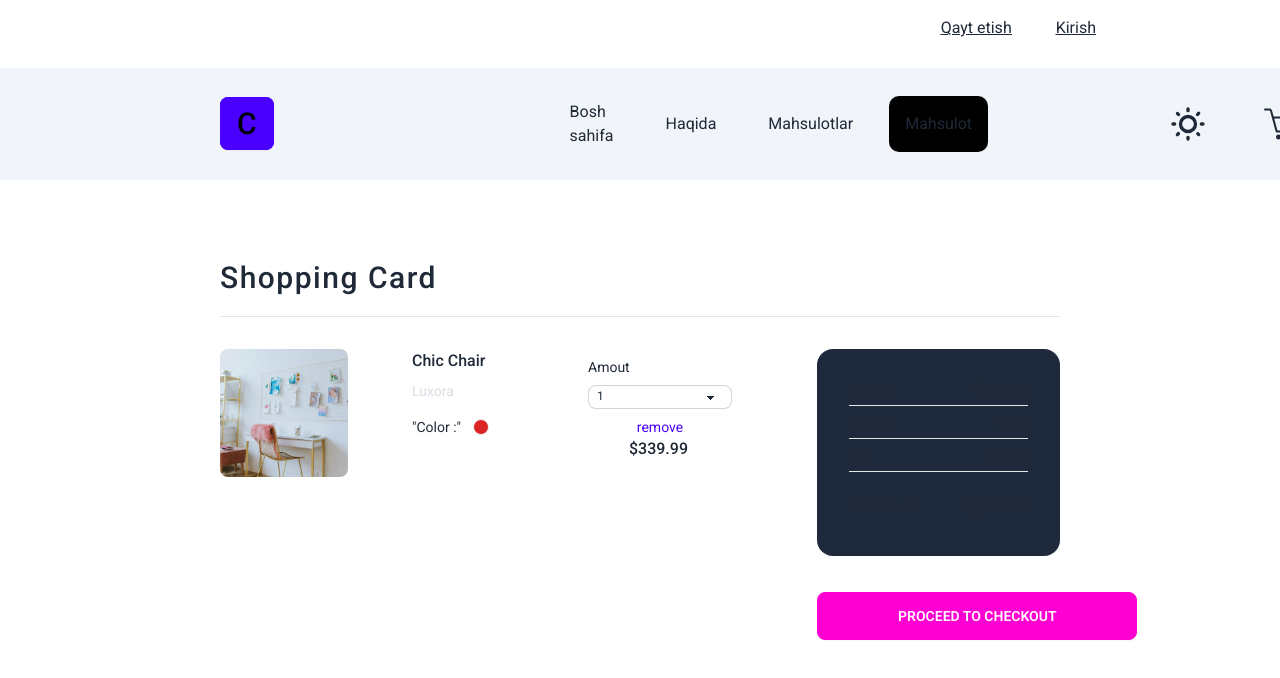
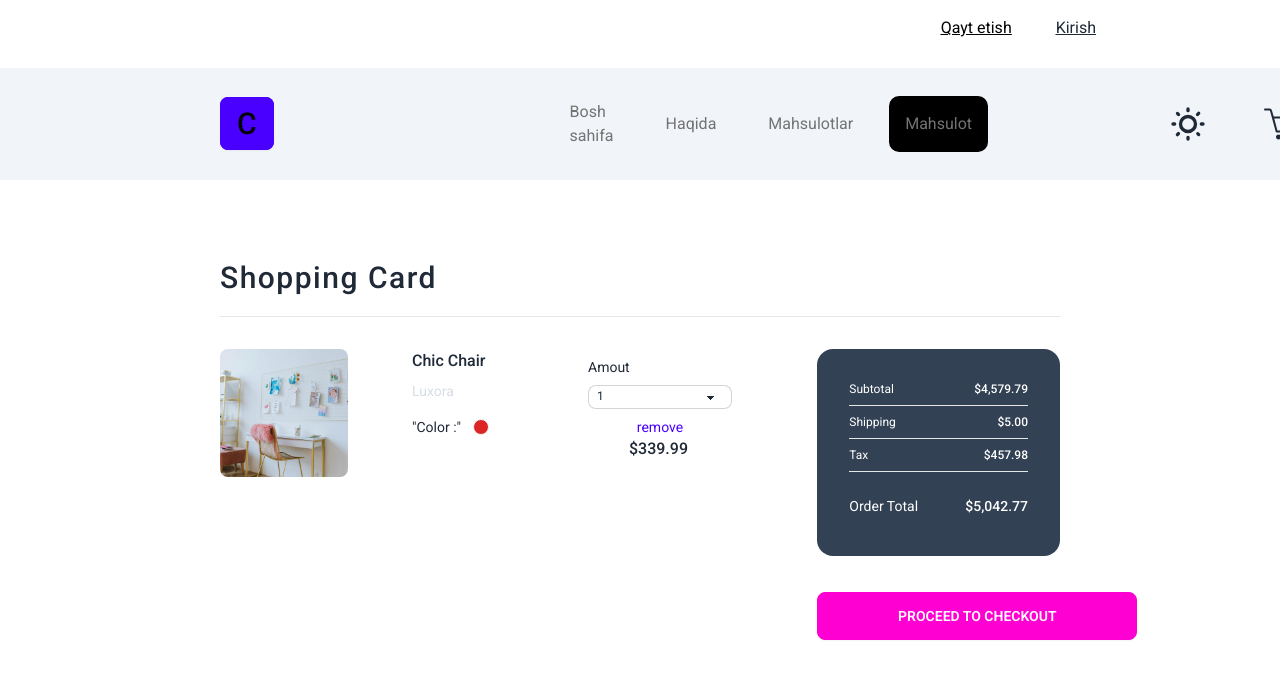
Before and after one commit to Zuhriddin1/Web-page, a React (Vite) app: page /basket in a window 1280 px wide. Shown: the top 678 px of the page. Built offline with nearby package versions, Linux system fonts and the light colour scheme.

Commit message:
Theme Context end

```diff
--- a/src/App.jsx
+++ b/src/App.jsx
@@ -1,6 +1,6 @@
 import "./i18n";
 import { Route, Routes, useNavigate } from "react-router-dom";
-import { useContext, useEffect, useState } from "react";
+import { createContext, useContext, useEffect, useState } from "react";
 import Login from "./pages/LogIn/Login";
 import Register from "./pages/Register/Register.jsx";
 import Home from "./pages/Home/Home";
@@ -8,7 +8,9 @@ import Products from "./pages/Products/Products";
 import Basket from "./components/Basket/Basket";
 import About from "./pages/About/About";
 import Detail from "./pages/PageDetale/Detail";
+export const ThemeContext = createContext();
 function App() {
+  const [theme, setTheme] = useState("light");
   const [token, setToken] = useState(localStorage.getItem("token"));
   useEffect(() => {
     const storedToken = localStorage.getItem("token");
@@ -16,8 +18,18 @@ function App() {
       setToken(storedToken);
     }
   }, []);
+  useEffect(() => {
+    if (localStorage.getItem("theme")) {
+      setTheme(localStorage.getItem("theme"));
+    }
+  }, []);
+  useEffect(() => {
+    document.querySelector("html").setAttribute("data-theme", theme);
+  }, [theme]);
+
   return (
     <>
+      <ThemeContext.Provider value={{ theme, setTheme }}>
         <Routes>
           <Route path="/login" element={<Login />} />
           <Route path="/register" element={<Register />} />
@@ -28,6 +40,7 @@ function App() {
           <Route path="/product/:id" element={<Detail></Detail>}></Route>
           <Route path="*" element={<Error />} />
         </Routes>
+      </ThemeContext.Provider>
     </>
   );
 }
--- a/src/components/AboutText/Text.jsx
+++ b/src/components/AboutText/Text.jsx
@@ -1,9 +1,16 @@
+import { useContext } from "react";
 import { useTranslation } from "react-i18next";
+import { ThemeContext } from "../../App";
 function Text() {
   const { t, i18n } = useTranslation();
+  const theme = useContext(ThemeContext);
   return (
     <section className="py-20 items-center flex flex-wrap flex-row">
-      <div className=" text-white translate-x-[600px] flex flex-row gap-2 sm:gap-x-6  items-center justify-center">
+      <div
+        className={`${
+          theme.theme == "light" ? "text-black" : "text-white"
+        } translate-x-[600px] flex flex-row gap-2 sm:gap-x-6  items-center justify-center`}
+      >
         <h1 className="text-4xl font-bold leading-none tracking-tight sm:text-6xl">
           {t("We love")}
         </h1>
@@ -15,7 +22,11 @@ function Text() {
           </div>
         </div>
       </div>
-      <p className="mt-6 text-lg leading-8 translate-y-32 -translate-x-40 text-white max-w-2xl mx-auto ">
+      <p
+        className={`mt-6 text-lg leading-8 translate-y-32 ${
+          theme.theme == "light" ? "text-black" : "text-white"
+        } -translate-x-36 max-w-2xl mx-auto`}
+      >
         Lorem ipsum dolor sit amet, consectetur adipisicing elit. Tempore quae
         quam blanditiis vitae, dolor non eveniet ipsum voluptatibus, quia optio
         aut! Perferendis ipsa cumque ipsam nostrum reprehenderit ad illo sed
--- a/src/components/Basket/Basket.jsx
+++ b/src/components/Basket/Basket.jsx
@@ -1,7 +1,10 @@
+import { useContext } from "react";
 import Order from "../../assets/Basket.jpeg";
 import Header from "../Header/Header";
 import { Link } from "react-router-dom";
+import { ThemeContext } from "../../App";
 function Basket() {
+  const theme = useContext(ThemeContext);
   return (
     <>
       <Header></Header>
@@ -63,7 +66,11 @@ function Basket() {
             </article>
           </div>
           <div className="lg:col-span-4 lg:pl-4 ">
-            <div className="card bg-slate-800">
+            <div
+              className={`card ${
+                theme.theme == "light" ? "text-white bg-slate-700" : "text-white bg-slate-700"
+              }`}
+            >
               <div className="card-body">
                 <p className="flex justify-between text-xs border-b border-base-300 pb-2">
                   <span>Subtotal</span>
--- a/src/components/Header/Header.jsx
+++ b/src/components/Header/Header.jsx
@@ -1,10 +1,12 @@
-import { useEffect } from "react";
+import { useContext, useEffect } from "react";
+import { ThemeContext } from "../../App";
 import { useState } from "react";
 import { useTranslation } from "react-i18next";
 import { SlBasket } from "react-icons/sl";
 import { NavLink, Link } from "react-router-dom";
 function Header() {
   const { t, i18n } = useTranslation();
+  const theme = useContext(ThemeContext);
   const [lang, setLang] = useState("uz");
   function handleClick(e) {
     setLang(e.target.value);
@@ -24,7 +26,9 @@ function Header() {
       <div className="flex justify-end mt-2 mr-44 gap-7 underline">
         <NavLink
           to={"/register"}
-          className="p-2 hover:bg-slate-600  rounded-full"
+          className={`p-2 hover:bg-slate-600 ${
+            theme.theme == "light" ? "text-black" : "text-white"
+          }  rounded-full`}
         >
           {/* Register */}
           {t("Register")}
@@ -34,7 +38,11 @@ function Header() {
           {t("LogIn")}
         </NavLink>
       </div>
-      <div className="mt-5 pt-4 pb-4 flex bg-slate-100 dark:bg-gray-900 items-center">
+      <div
+        className={`mt-5 pt-4 pb-4 flex ${
+          theme.theme == "light" ? "bg-slate-100" : "bg-neutral"
+        } items-center`}
+      >
         <NavLink to={"https://react-vite-comfy-store-v2.netlify.app/"}>
           <h1 className="btn-primary dark:btn-secondary inline p-3  ml-[220px] pr-4 pl-4  btn text-black font-medium pt-2 pb-2 text-3xl">
             C
@@ -42,25 +50,41 @@ function Header() {
         </NavLink>
         <ul className="flex items-center gap-5 cursor-pointer">
           <Link to={"/"}>
-            <li className="p-4 rounded-xl  hover:bg-gray-800 ml-[280px] hover:dark:bg-gray-600">
+            <li
+              className={`p-4 rounded-xl ${
+                theme.theme == "light" ? "text-neutral-500" : "text-white"
+              }  hover:bg-gray-800 ml-[280px] hover:dark:bg-gray-600`}
+            >
               {/* Home */}
               {t("Home")}
             </li>
           </Link>
           <NavLink to={"/about"}>
-            <li className="p-4 rounded-xl  hover:bg-gray-800 hover:dark:bg-gray-600">
+            <li
+              className={`p-4 rounded-xl ${
+                theme.theme == "light" ? "text-neutral-500" : "text-white"
+              } hover:bg-gray-800 hover:dark:bg-gray-600`}
+            >
               {/* About */}
               {t("About")}
             </li>
           </NavLink>
           <NavLink to={"/products"}>
-            <li className="p-4 rounded-xl  hover:bg-gray-800 hover:dark:bg-gray-600">
+            <li
+              className={`p-4 rounded-xl  ${
+                theme.theme == "light" ? "text-neutral-500" : "text-white"
+              } hover:bg-gray-800 hover:dark:bg-gray-600`}
+            >
               {/* Products */}
               {t("Products")}
             </li>
           </NavLink>
           <NavLink to={"/basket"}>
-            <li className="p-4  rounded-xl hover:bg-gray-800 hover:dark:bg-gray-600">
+            <li
+              className={`p-4  ${
+                theme.theme == "light" ? "text-neutral-500" : "text-white"
+              } rounded-xl hover:bg-gray-800 hover:dark:bg-gray-600`}
+            >
               {/* Card */}
               {t("Card")}
             </li>
@@ -72,6 +96,11 @@ function Header() {
               type="checkbox"
               className="theme-controller"
               value="synthwave"
+              onChange={(e) => {
+                e.target.checked
+                  ? theme.setTheme("dark")
+                  : theme.setTheme("light");
+              }}
             />
 
             <svg
--- a/src/components/HeroText/Hero.jsx
+++ b/src/components/HeroText/Hero.jsx
@@ -1,11 +1,14 @@
 import { Link } from "react-router-dom";
 import { useTranslation } from "react-i18next";
+import { ThemeContext } from "../../App";
+import { useContext } from "react";
 function Hero() {
+  const theme = useContext(ThemeContext);
   const { t, i18n } = useTranslation();
   return (
     <>
       <div className="ml-56 mt-40 max-w-2xl">
-        <h1 className="text-6xl font-semibold text-white">
+        <h1 className={`text-6xl font-semibold ${theme.theme == 'light' ? 'text-black' : "text-white"} `}>
           {t("We are changing")} <br />
           {t("the way people shop")} <br />
         </h1>
--- a/src/components/HomeProducts/HomeProducts.jsx
+++ b/src/components/HomeProducts/HomeProducts.jsx
@@ -1,8 +1,10 @@
-import { useEffect, useState } from "react";
+import { useContext, useEffect, useState } from "react";
 import Card from "../Card/Card";
 import { FadeLoader } from "react-spinners";
 import { useTranslation } from "react-i18next";
+import { ThemeContext } from "../../App";
 function HomeProducts() {
+  const theme = useContext(ThemeContext);
   const { t, i18n } = useTranslation();
   const [feature, setFeature] = useState([]);
   const [loading, setLoading] = useState(false);
@@ -20,8 +22,13 @@ function HomeProducts() {
   }, []);
   return (
     <>
+      {/* ${theme.theme == "light" ? "bg-slate-100" : "bg-neutral"} */}
       <div className="border-b border-base-300 pb-5">
-        <h1 className="pt-24 ml-[220px] text-white text-3xl font-medium tracking-wider capitalize ">
+        <h1
+          className={`pt-24 ml-[220px]
+          ${theme.theme == "light" ? "text-black" : "text-white"}
+            text-3xl font-medium tracking-wider capitalize`}
+        >
           {/* Featured Products */}
           {t("Featured Products")}
         </h1>
```
Also changed, not shown: src/assets/data.json (added, +19 -0 lines), src/index.css (line endings or trailing spaces). Lines whose indentation alone changed are shown as unchanged.
